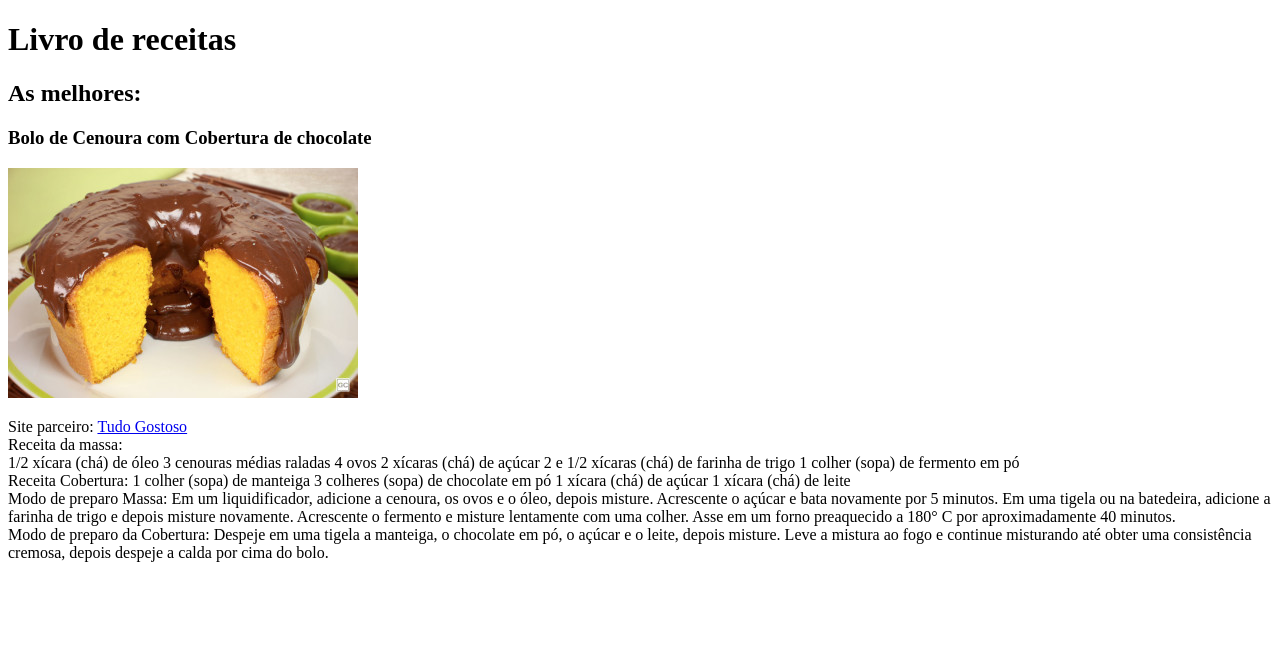
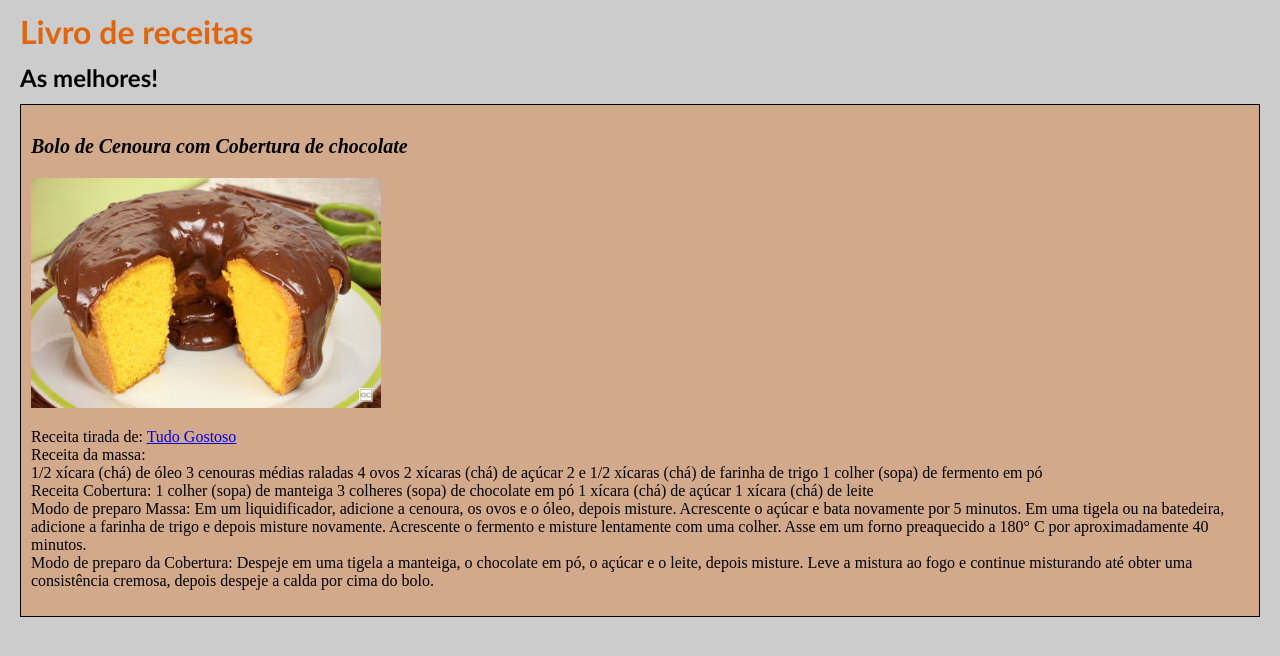
Before and after one commit to MorgadoM2/PRIMEIRO-SITE-HTML, a plain HTML site: page Novo Projeto/index.html in a window 1280 px wide. Drawn offline with Linux system fonts and the light colour scheme.

Commit message:
Alterações Visuais adicionadas através de css

```diff
--- a/Novo Projeto/index.html
+++ b/Novo Projeto/index.html
@@ -3,22 +3,23 @@
     <head>
         <meta charset="utf-8">
         <title>PROJETO DIO Livro de Receitas</title>
+        <link rel="stylesheet" href = "style.css">
     </head>
     <body>
         <header>
-            <h1> Livro de receitas</h1>
+            <h1 id="title"> Livro de receitas</h1>
         </header>
         <section>
             <header>
-                <h2> As melhores: </h2>
+                <h2 class="subtitle"> As melhores! </h2>
                 </header>
-                <article>
+                <article class="post">
                     <header>
-                        <h3> Bolo de Cenoura com Cobertura de chocolate</h3>
+                        <h3 class="post_title"> Bolo de Cenoura com Cobertura de chocolate</h3>
                         <img src="Bolo de cenoura.jpeg" alt="Ilustração - bolo de cenoura">
                     </header>
                     <p>
-                        <div>Site parceiro: <a href="https://www.tudogostoso.com.br/" target="_blank"> Tudo Gostoso </a> </div>
+                        <div> Receita tirada de: <a href="https://www.tudogostoso.com.br/" target="_blank"> Tudo Gostoso </a> </div>
                         <div>
 Receita da massa:<div>
 1/2 xícara (chá) de óleo
--- /dev/null
+++ b/Novo Projeto/style.css
@@ -0,0 +1,28 @@
+body {
+    background: #ccc;
+}
+
+.subtitle {
+    color: rgb(0, 0, 0);
+    margin: 12px;
+    font-family: 'Gill Sans', 'Gill Sans MT', Calibri, 'Trebuchet MS', sans-serif;
+}
+
+.post_title {
+    font-size: 20px;
+    font-style: italic;
+
+}
+
+#title {
+    color: rgb(224, 102, 14);
+    margin: 12px;
+    font-family: 'Gill Sans', 'Gill Sans MT', Calibri, 'Trebuchet MS', sans-serif;
+}
+
+.post {
+    background: rgba(224, 101, 14, 0.336);
+    padding: 10px;
+    border: 1px solid #000;
+    margin: 12px;
+}
```
